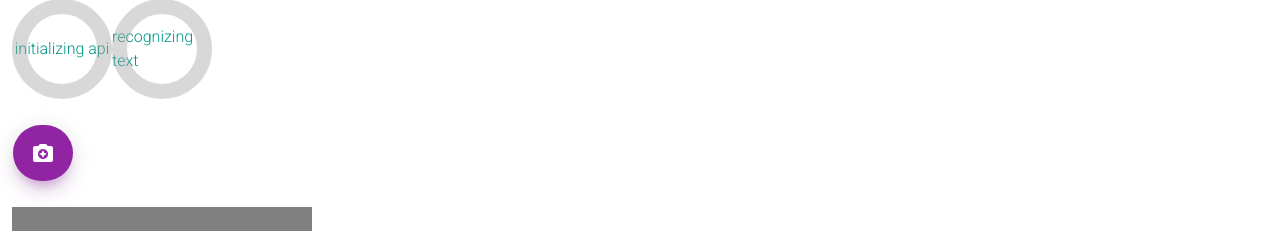
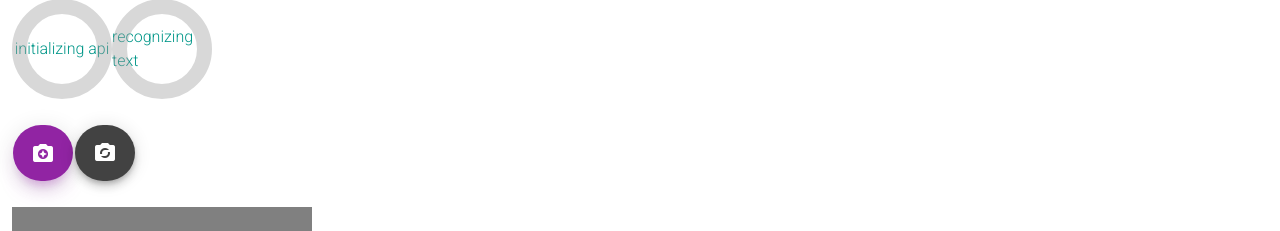
Before and after one commit to carpstrim/nuxt-apps, a Nuxt app in the folder launcher/hosting/: page /app/live-ocr in a window 1280 px wide. Both pictures are taken after a click on the button "camera_enhance". Shown: the part 167-398 px from the top of the page. Built offline with nearby package versions, Linux system fonts and the light colour scheme; no server answers.

Commit message:
camera upload

```diff
--- a/launcher/hosting/components/CameraReader.vue
+++ b/launcher/hosting/components/CameraReader.vue
@@ -29,6 +29,10 @@ export default {
     open: {
       type: Boolean,
       default: false
+    },
+    facingMode: {
+      type: String,
+      default: "user"
     },
     processor: {
       type: Function,
@@ -95,7 +99,8 @@ export default {
           video: {
             width: this.width,
             height: this.height,
-            frameRate: { ideal: this.frameRate, max: this.frameRate }
+            frameRate: { ideal: this.frameRate, max: this.frameRate },
+            facingMode: this.facingMode
           }
         })
         .then(mediaStream => {
@@ -134,6 +139,10 @@ export default {
     open(val) {
       if (val) this.cameraStart();
       if (!val) this.cameraStop();
+    },
+    facingMode(val) {
+      this.cameraStop();
+      this.cameraStart();
     }
   }
 };
--- a/launcher/hosting/pages/app/live-ocr.vue
+++ b/launcher/hosting/pages/app/live-ocr.vue
@@ -1,7 +1,18 @@
 <template>
-  <v-container fluid grid-list-lg class="container">
-    <v-layout row wrap justify-center>
-      <div id="e1" style="max-width: 500px; margin: auto;">
+  <v-container
+    fluid
+    grid-list-lg
+    class="container"
+  >
+    <v-layout
+      row
+      wrap
+      justify-center
+    >
+      <div
+        id="e1"
+        style="max-width: 500px; margin: auto;"
+      >
         <v-flex xs12>
           <h1 class="title">Live OCR</h1>
         </v-flex>
@@ -17,14 +28,34 @@
           color="teal"
         >{{ progress.status }}</v-progress-circular>
       </v-flex>
-      <v-flex xs12 justify-center>
-        <v-btn fab dark middle color="primary" @click="isCameraOpen=!isCameraOpen">
+      <v-flex
+        xs12
+        justify-center
+      >
+        <v-btn
+          fab
+          dark
+          middle
+          color="primary"
+          @click="isCameraOpen=!isCameraOpen"
+        >
           <v-icon>camera_enhance</v-icon>
+        </v-btn>
+        <v-btn
+          fab
+          dark
+          middle
+          color="secondary"
+          v-show="isCameraOpen"
+          @click="switchCamera"
+        >
+          <v-icon>mdi-camera-party-mode</v-icon>
         </v-btn>
       </v-flex>
       <v-flex xs12>
         <camera-reader
           :open="isCameraOpen"
+          :facingMode="facingMode"
           width="300"
           height="500"
           :processor="processor"
@@ -35,7 +66,10 @@
       </v-flex>
       <v-flex xs12>
         readed
-        <p v-for="text in readed" :key="text">{{text}}</p>
+        <p
+          v-for="text in readed"
+          :key="text"
+        >{{text}}</p>
       </v-flex>
     </v-layout>
   </v-container>
@@ -51,6 +85,7 @@ export default {
       isCameraOpen: false,
       readed: [],
       pause: false,
+      facingMode: "environment",
       progresses: {
         "initializing api": 0,
         "recognizing text": 0
@@ -64,6 +99,13 @@ export default {
         progress: this.progresses[status]
       }));
     }
+  },
+  mounted() {
+    /*
+    navigator.mediaDevices.enumerateDevices().then(devices => {
+      console.log({ devices });
+    });
+    */
   },
   methods: {
     processor(im) {
@@ -87,6 +129,9 @@ export default {
           this.readed.unshift(`${Date.now()}:${result.text}`);
           this.pause = false;
         });
+    },
+    switchCamera() {
+      this.facingMode = this.facingMode === "user" ? "environment" : "user";
     }
   }
 };
```
